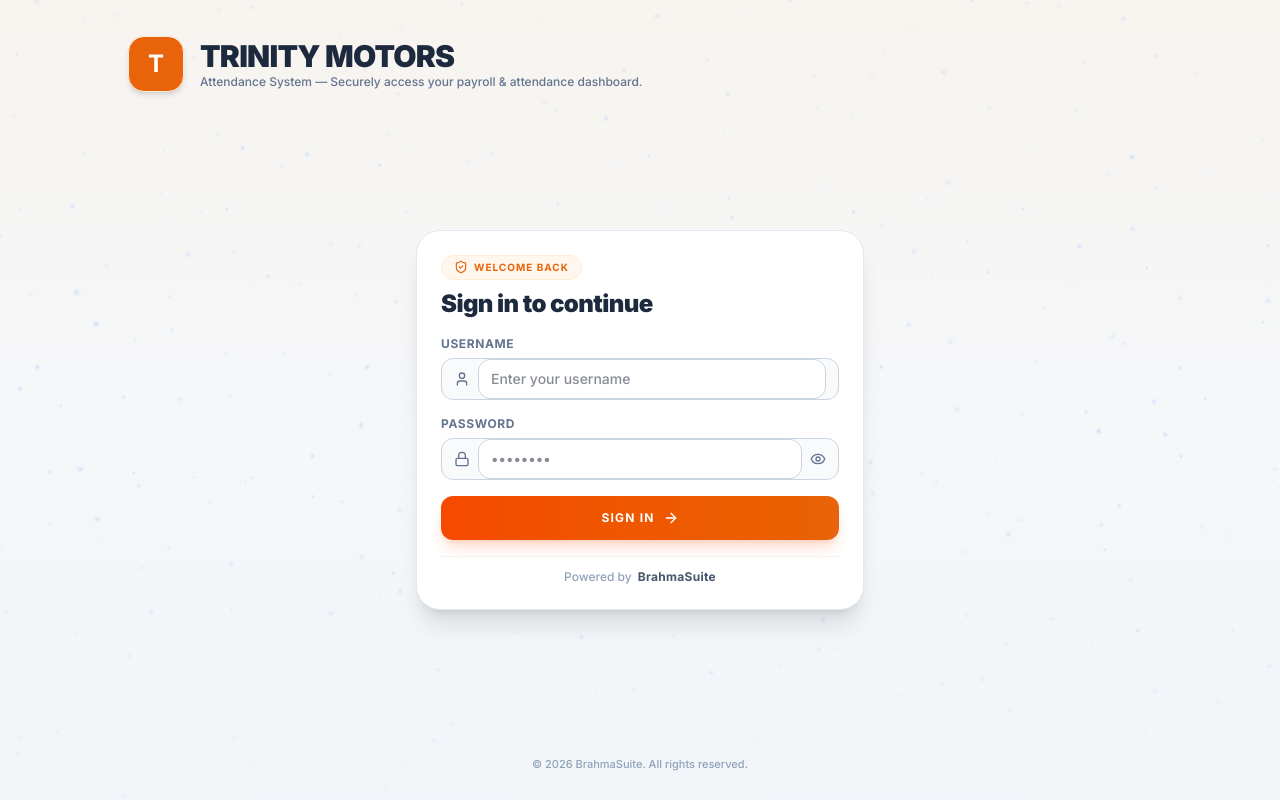
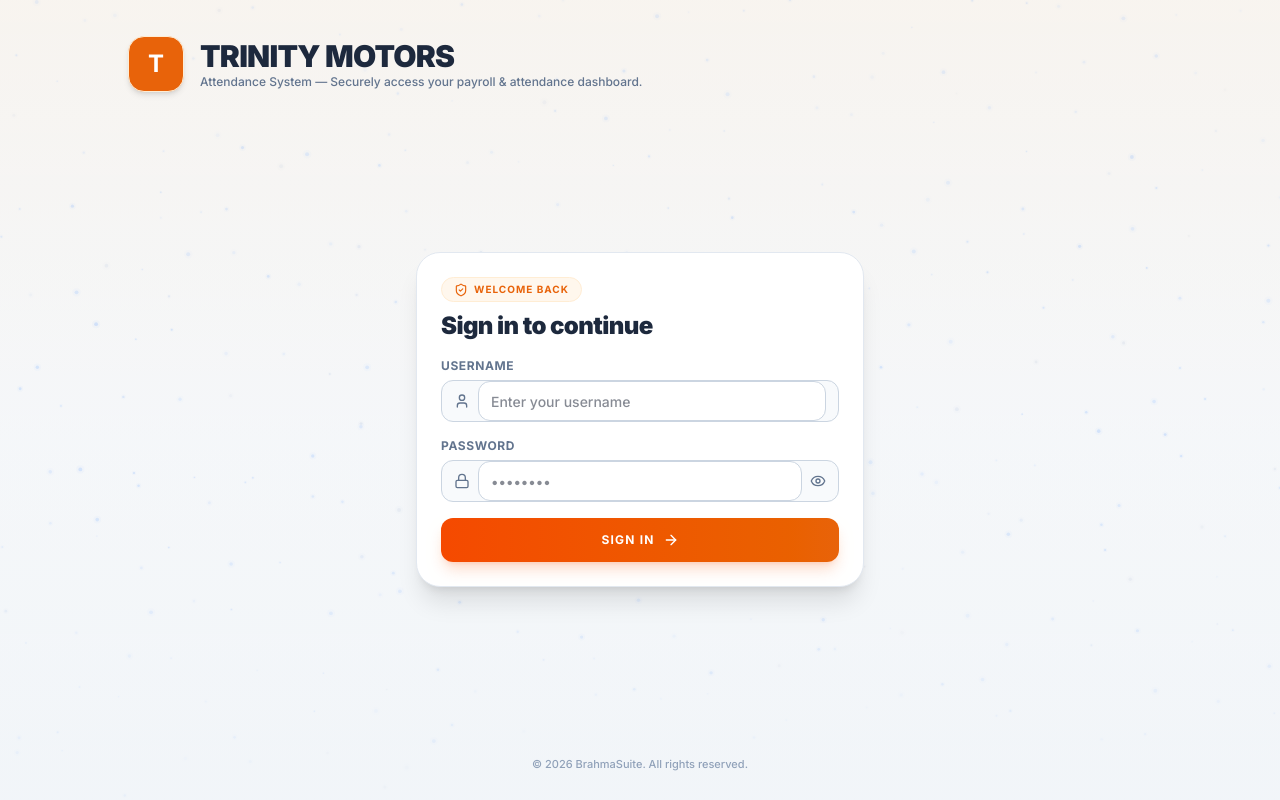
Before and after one commit to Delpat-Tech/BS-trinity, a Next.js app: page /login in a window 1280 px wide. Built offline with nearby package versions, Linux system fonts and the light colour scheme; no server answers; the database is empty.

Commit message:
chore: remove powered by brahmasuite branding

```diff
--- a/src/app/(admin)/layout.tsx
+++ b/src/app/(admin)/layout.tsx
@@ -62,11 +62,7 @@ export default async function AdminLayout({ children }: { children: React.ReactN
         {children}
       </div>
 
-      {/* BrahmaSuite System Branding Badge (Bottom Left) */}
-      <div className="fixed bottom-3 left-4 z-40 flex items-center gap-1.5 px-3 py-1.5 rounded-full bg-slate-900/85 text-white border border-slate-700/60 shadow-xl text-[11px] font-medium backdrop-blur-md print:hidden opacity-85 hover:opacity-100 transition-opacity pointer-events-auto">
-        <span className="text-slate-400 text-[10px]">Powered by</span>
-        <span className="font-bold text-white tracking-wide">BrahmaSuite</span>
-      </div>
+
     </div>
   );
 }
--- a/src/app/login/page.tsx
+++ b/src/app/login/page.tsx
@@ -187,10 +187,7 @@ export default function LoginPage() {
             </button>
           </form>
 
-          <div className="mt-4 border-t border-slate-100 pt-3 text-center text-xs text-slate-400 font-medium flex items-center justify-center gap-1.5">
-            <span>Powered by</span>
-            <span className="font-bold text-slate-600 tracking-wide">BrahmaSuite</span>
-          </div>
+
         </div>
       </div>
 
```
